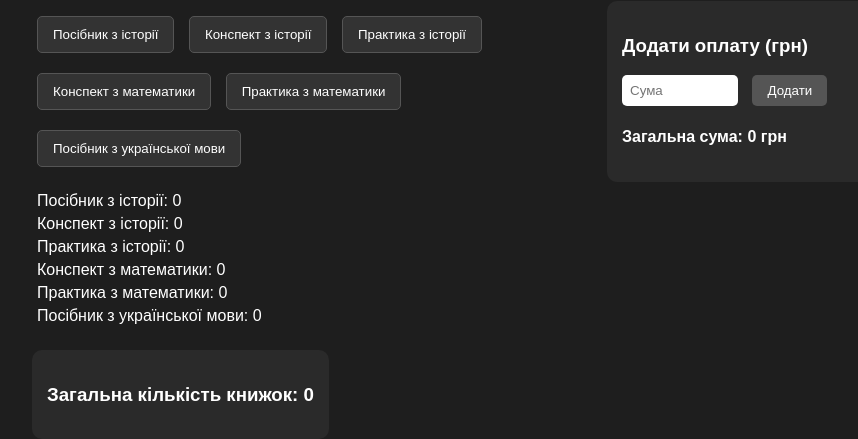
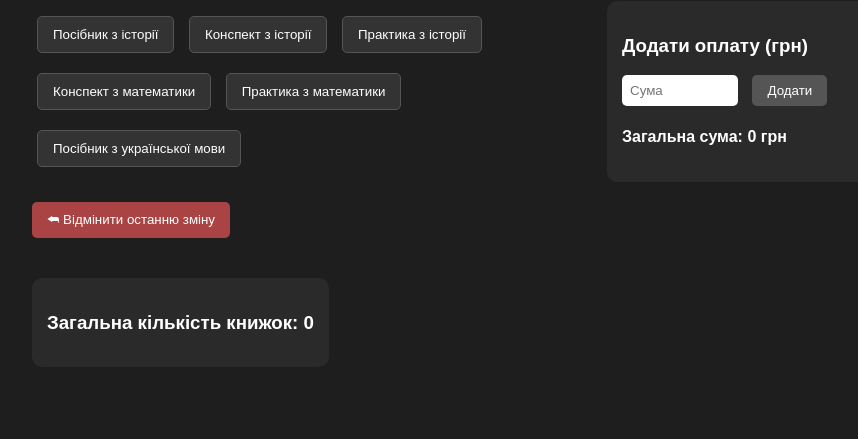
Before and after one commit to katyaandrushko/cam.on, a plain HTML site: page index.html in a window 1280 px wide. Shown: the part 99-538 px from the top of the page, without its empty margins (148-1006 px from the left). Drawn offline with Linux system fonts and the light colour scheme.

Commit message:
Add undo btn

```diff
--- a/index.html
+++ b/index.html
@@ -150,6 +150,7 @@
         <div class="books-row">
           <button class="book-btn" data-book="Посібник з української мови">Посібник з української мови</button>
         </div>
+        <button class="undo-btn" onclick="undoLastAction()">⮪ Відмінити останню зміну</button>
       </div>
 
 
@@ -174,7 +175,9 @@
     </div>
   </div>
 
-  <script src="./index.js"></script>
+  <script>
+
+  </script>
 
 </body>
 </html>
```
